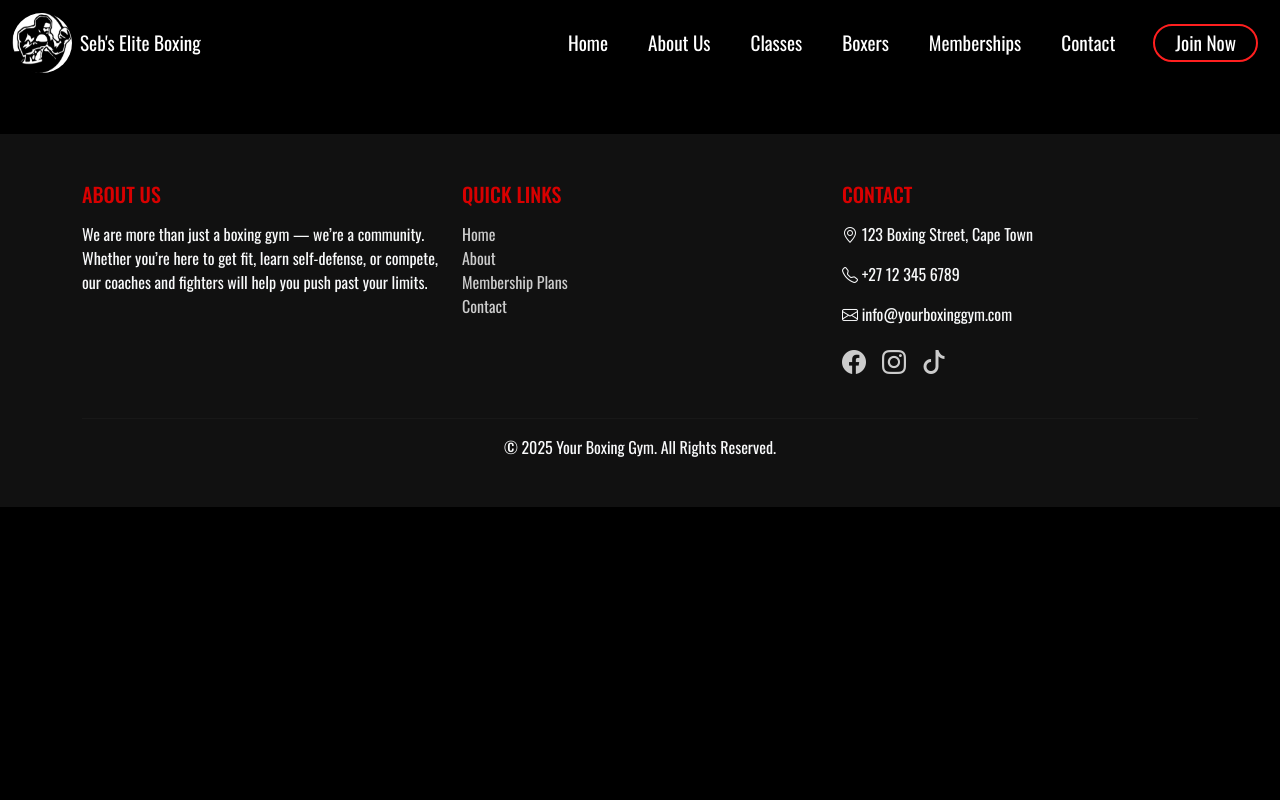
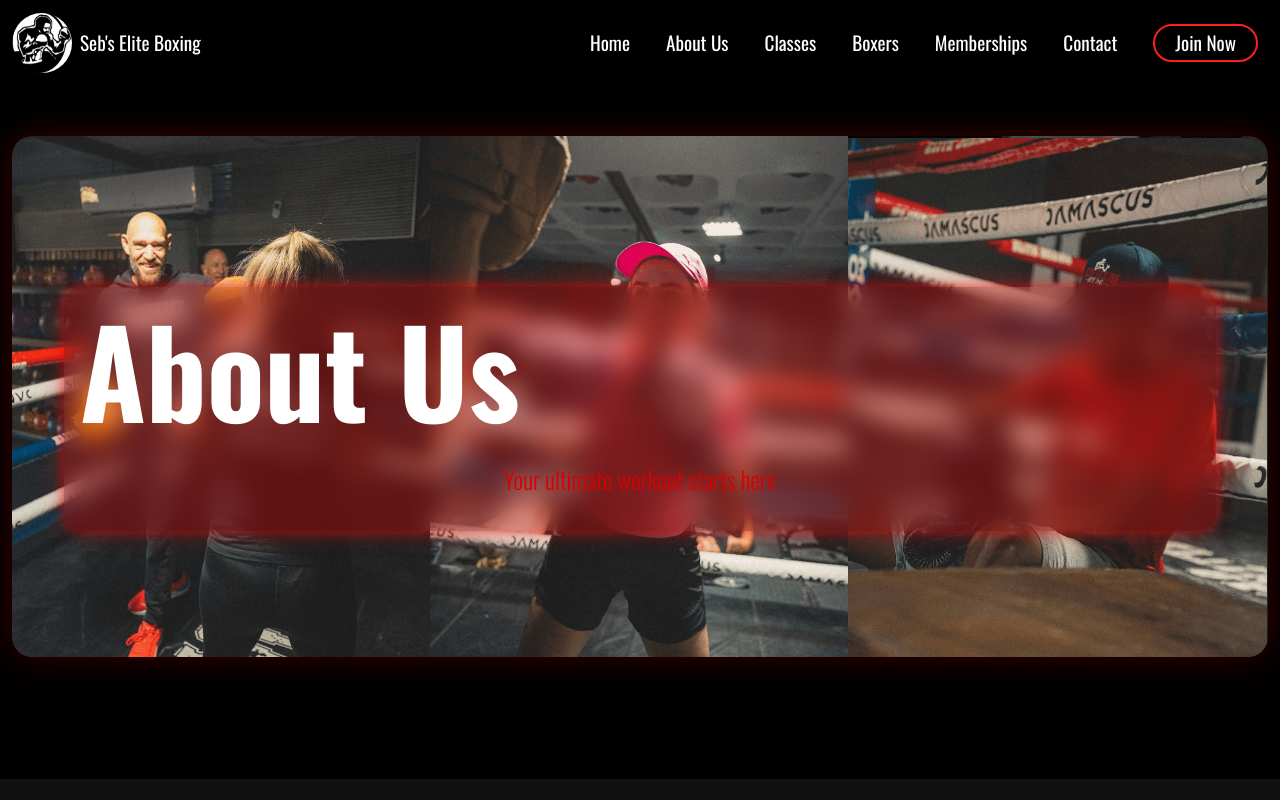
Before and after one commit to PhilipBessong/Portfolio, an Angular app in the folder SebsElite/site/sebselite/: page /about in a window 1280 px wide. Before the commit this address led to /. Shown: the top 800 px of the page. Built offline with nearby package versions, Linux system fonts and the light colour scheme.

Commit message:
About Page Added

```diff
--- /dev/null
+++ b/SebsElite/site/sebselite/src/app/about/about.css
@@ -0,0 +1,65 @@
+.hTitle {
+  text-align:left;
+  margin-bottom: 20px;
+  font-size: 7.5rem;
+  color: #d80000;
+
+
+}
+h1{
+  font-family: 'Oswald', sans-serif;
+}
+h2{
+  font-family: 'Oswald', sans-serif;
+}
+.subtitle {
+    font-family: 'Oswald', sans-serif;
+  font-size: 1.5rem;
+  color: #d80000;
+  margin-bottom: 30px;
+}
+.hero-section {
+  min-height: 80vh;
+  background: #000;
+  padding: 50px 0;
+}
+
+.hero-img {
+  width: 100%;
+  border-radius: 20px;
+  box-shadow: 0 0 32px #d8000044;
+  display: block;
+  margin-left: auto;
+  margin-right: auto;
+}
+
+.hero-overlay {
+  width: 90%;
+  max-width: 90%; /* Match image width */
+  padding: 10px 15px;
+  border-radius: 20px;
+  background: rgba(216, 0, 0, 0.35); /* transparent red */
+  box-shadow: 0 0 12px rgba(216, 0, 0, 0.6), 0 0 24px rgba(255, 31, 31, 0.4);
+  backdrop-filter: blur(12px);
+  -webkit-backdrop-filter: blur(12px); /* Safari support */
+
+  position: absolute;
+  top: 50%;
+  left: 50%;
+  transform: translate(-50%, -50%);
+  color: #fff; /* ensure text is readable */
+}
+
+
+.hero-btn {
+  border-radius: 25px;
+  padding: 12px 36px;
+  font-size: 1.2rem;
+  font-family: 'oswald', sans-serif;
+  box-shadow: 0 0 12px #d80000, 0 0 24px #ff1f1f33;
+  transition: box-shadow 0.2s;
+}
+
+.hero-btn:hover {
+  box-shadow: 0 0 24px #d80000, 0 0 48px #ff1f1f66;
+}
--- /dev/null
+++ b/SebsElite/site/sebselite/src/app/about/about.html
@@ -0,0 +1,20 @@
+<section
+  class="hero-section d-flex align-items-center justify-content-center text-center"
+>
+  <div class="container-fluid position-relative">
+    <img
+      src="assets/heroimg-min.png"
+      alt="Home"
+      class="img-fluid mb-4 hero-img"
+    />
+    <div
+      class="hero-overlay position-absolute top-50 start-50 translate-middle w-100 px-3"
+    >
+      <!--<h2 class="display-4 text-white" style="text-align: left; color: #d80000;">The Seb's Experience</h2>-->
+      <h1 class="display-4 fw-bold text-white hTitle">
+       About Us
+      </h1>
+      <p class="lead mb-4 subtitle">Your ultimate workout starts here</p>
+    </div>
+  </div>
+</section>
--- a/SebsElite/site/sebselite/src/app/app.routes.ts
+++ b/SebsElite/site/sebselite/src/app/app.routes.ts
@@ -1,6 +1,8 @@
 import { Routes } from '@angular/router';
 import { Navbar } from './navbar/navbar';
 import { Home } from './home/home';
+import { About } from './about/about';
 export const routes: Routes = [
   { path: '', component: Home },
+  { path: 'about', component: About },
 ];
--- a/SebsElite/site/sebselite/src/app/home/home.html
+++ b/SebsElite/site/sebselite/src/app/home/home.html
@@ -1,3 +1,4 @@
+<!-- ======= Hero Section ======= -->
 <section
   class="hero-section d-flex align-items-center justify-content-center text-center"
 >
@@ -20,6 +21,7 @@
   </div>
 </section>
 <!-- End Hero Section -->
+<!-- ======= Banner Section ======= -->
 <section class="banner-section my-4">
   <div class="container-fluid p-0">
     <div class="banner-content text-center py-5">
@@ -30,6 +32,7 @@
     </div>
   </div>
 </section>
+<!-- End Banner Section -->
 <!-- ======= About Section ======= -->
 <section id="about" class="about-section py-5">
   <div class="container">
--- a/SebsElite/site/sebselite/src/app/navbar/navbar.css
+++ b/SebsElite/site/sebselite/src/app/navbar/navbar.css
@@ -17,17 +17,9 @@
   padding: 0 10px;
 }
 .nav-link {
-  border: 2px solid transparent; /* Add this line */
-  border-radius: 20px;
-  transition: box-shadow 0.1s ease-in-out, border-color 0.1s;
   padding: 3px 28px; /* Increased padding for more space */
 }
-.nav-link:hover {
-  border: 2px solid transparent; /* Keep border width same */
-  border-radius: 20px;
-  box-shadow: 0 0 12px #d80000, 0 0 24px #ff1f1f, 0 0 36px #ff6f6f; /* neon glow */
-  transition: box-shadow 0.1s ease-in-out, border-color 0.1s;
-}
+
 
 .join-btn {
   background-color: #000000;
```
Also changed, not shown: SebsElite/site/sebselite/src/app/about/about.ts (added, +11 -0 lines).
